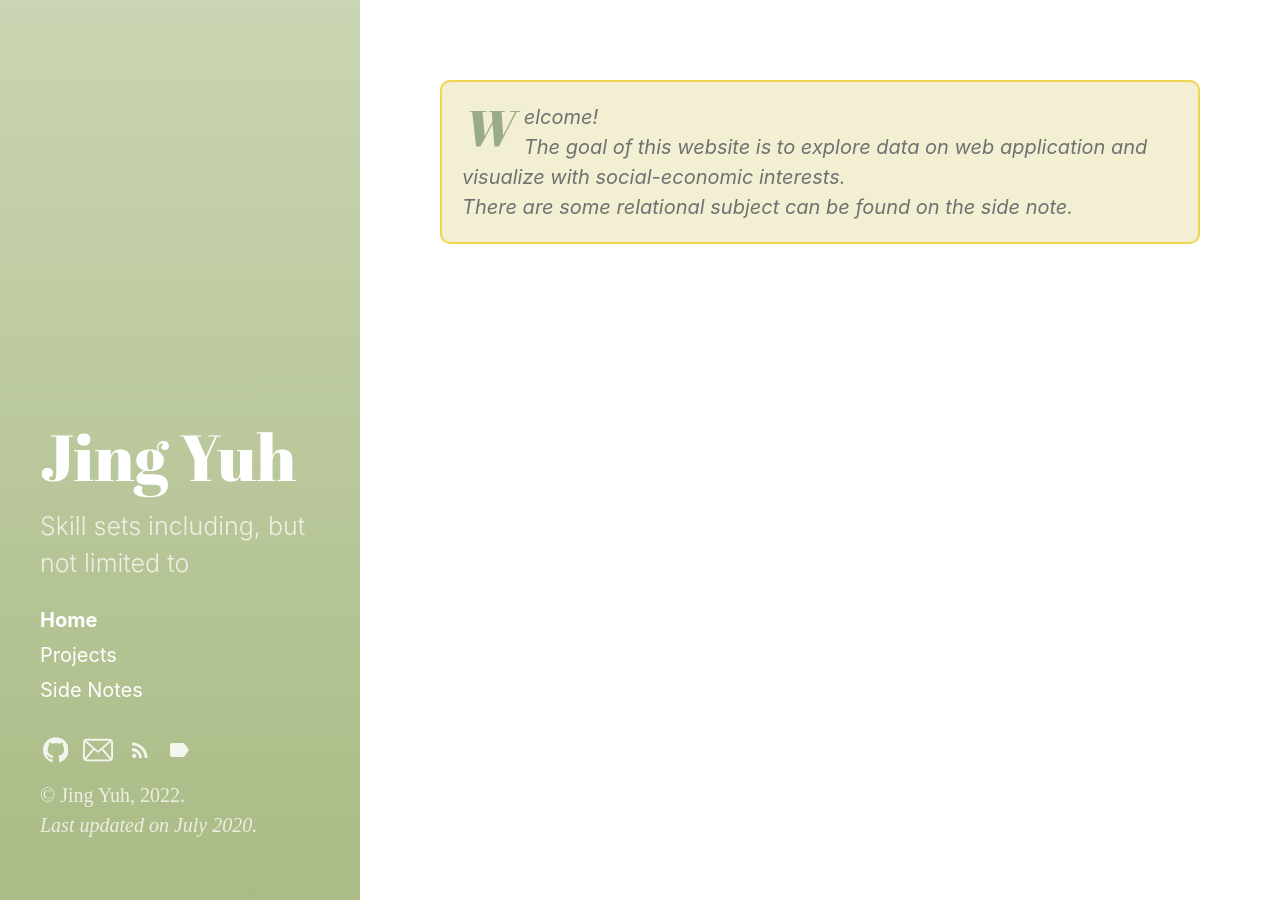
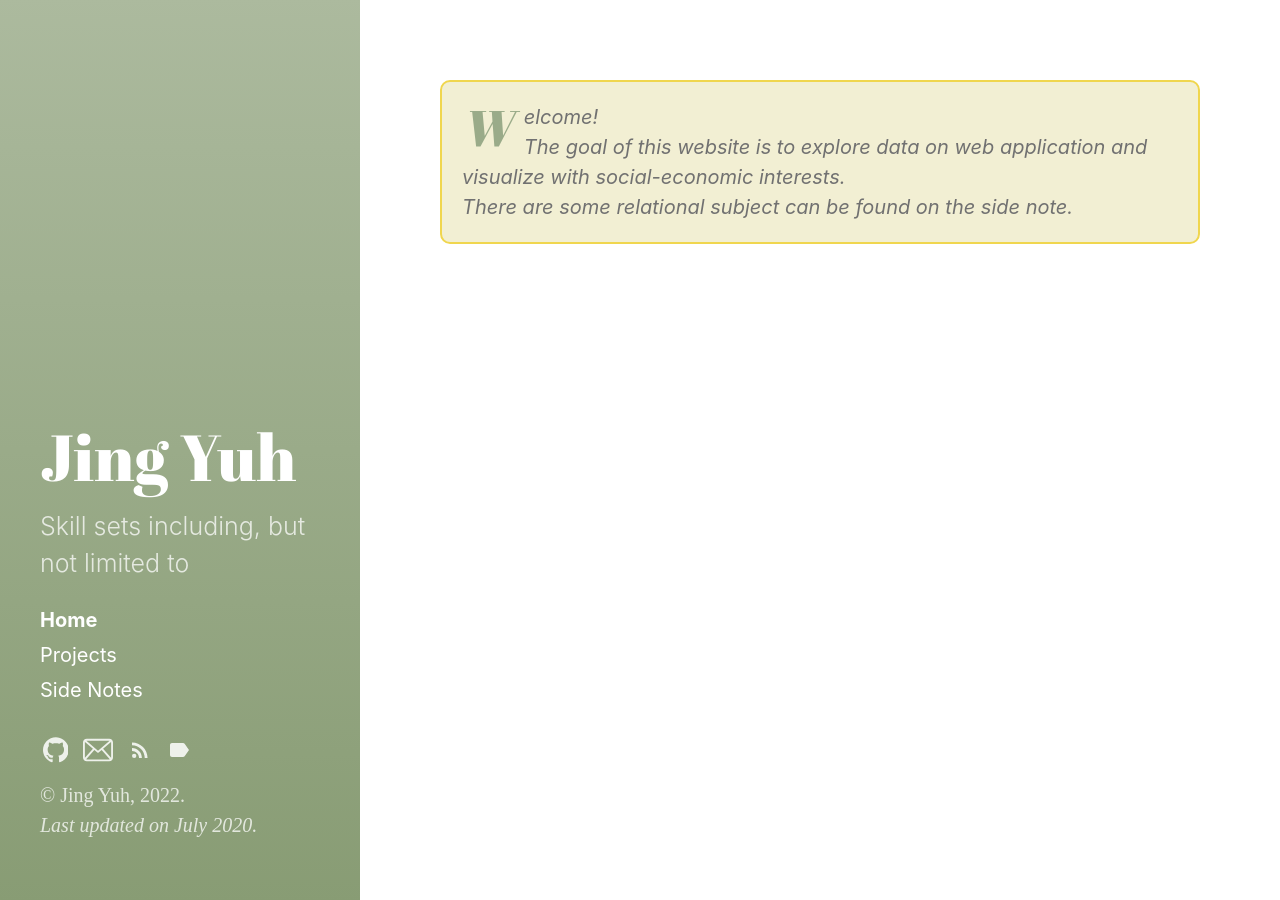
Before and after one commit to jyang123-bit/Website, a Jekyll site: the page built from index.html, in a window 1280 px wide. Built offline with Jekyll 4.4.1, drawn with Linux system fonts in a browser that asks for light colours; the list of posts is cut into pages by our own code.

Commit message:
Update _variables.scss

```diff
--- a/_sass/hydeout/_variables.scss
+++ b/_sass/hydeout/_variables.scss
@@ -42,7 +42,7 @@ $code-font-family: 'Gill Sans','Gill Sans MT',Calibri,sans-serif !default;
 $code-color: #bf616a !default;
 
 // Hyde theming
-$sidebar-bg-color:  #BAC89C !default;
+$sidebar-bg-color:  #9AAB89 !default;
 //sage theme combination(sage:#9AAB89,#f2efd3, neon green#39FF14)
 //maroon theme combination(maroon:#4d0000,#e9e6e0, dark green:#001a0d)
 // green #51A03B, light green #DCF7DD
```
